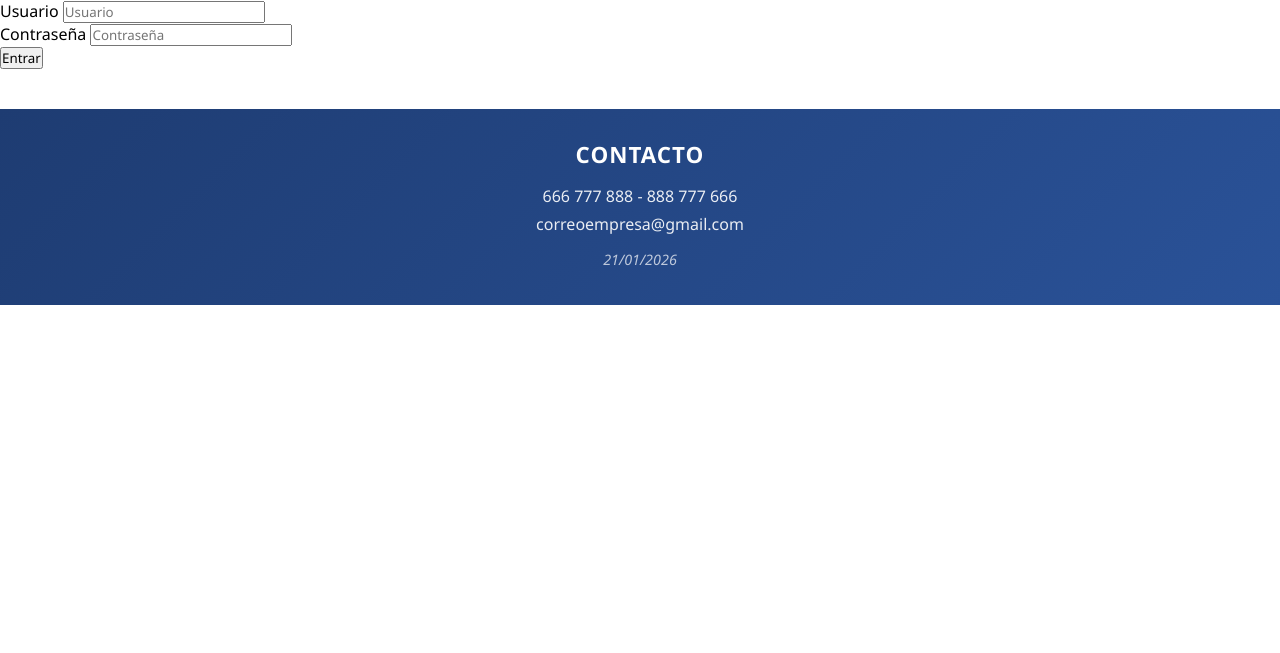
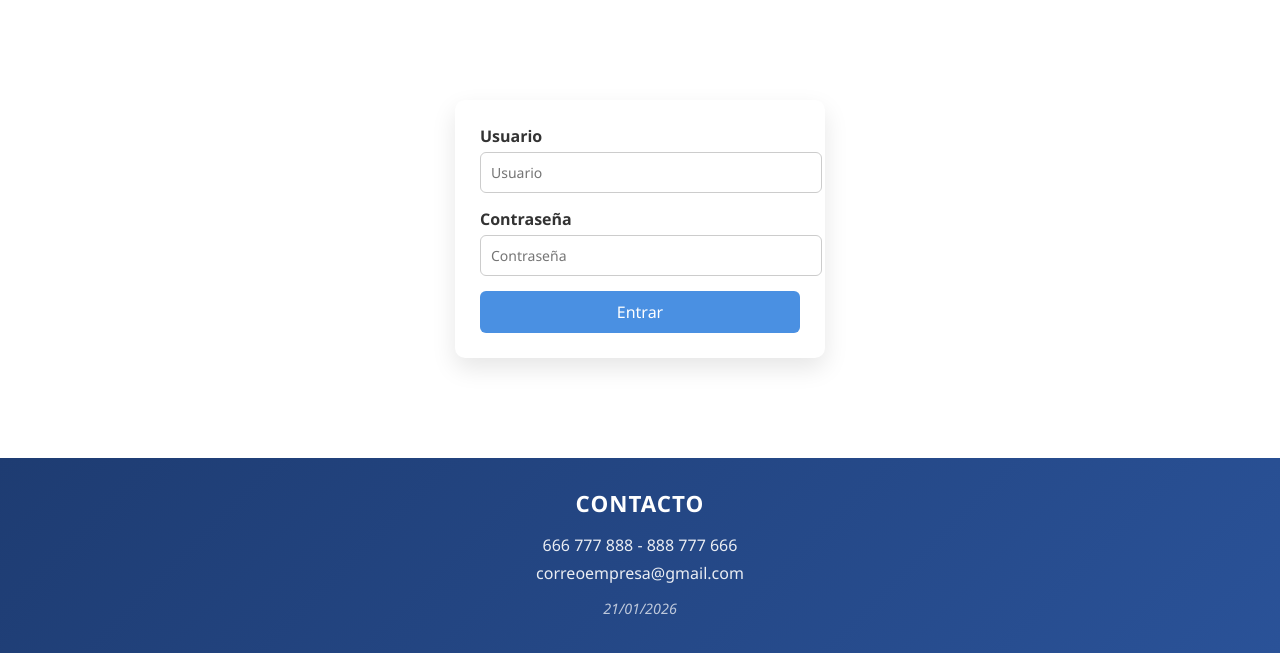
Before and after one commit to RotaruX/Digitalizacion, a PHP site: page / in a window 1280 px wide. Shown: the part 127-780 px from the top of the page. Run offline with PHP 8.4, Linux system fonts and the light colour scheme.

Commit message:
Estilo inicio

```diff
--- a/panel_epis.php
+++ b/panel_epis.php
@@ -2,7 +2,7 @@
 $host = 'localhost';
 $user = 'root';
 $pass = '';
-$dbname = 'control_empresa';
+$dbname = 'controlempresas';
 
 $conn = new mysqli($host, $user, $pass, $dbname);
 if ($conn->connect_error) {
--- a/panel_rrhh.php
+++ b/panel_rrhh.php
@@ -7,7 +7,7 @@ if (!isset($_SESSION['rol']) || $_SESSION['rol'] !== "rrhh") {
     exit();
 }
 
-$conexion = new mysqli("localhost", "root", "", "eiffage");
+$conexion = new mysqli("localhost", "root", "", "controlempresas");
 
 if ($conexion->connect_error) {
     die("Error de conexión: " . $conexion->connect_error);
--- a/static/estilos/style.css
+++ b/static/estilos/stylo.css
@@ -111,3 +111,55 @@ footer p:hover {
     opacity: 1;
     transition: opacity 0.3s ease;
 }
+
+/*estilo al formulario*/
+form {
+    width: 320px;
+    margin: 100px auto;
+    padding: 25px;
+    background: #ffffff;
+    border-radius: 10px;
+    box-shadow: 0 10px 25px rgba(0, 0, 0, 0.1);
+}
+
+/* Etiquetas */
+label {
+    display: block;
+    margin-bottom: 5px;
+    font-weight: bold;
+    color: #333;
+}
+
+/* Inputs */
+input[type="text"],
+input[type="password"] {
+    width: 100%;
+    padding: 10px;
+    margin-bottom: 15px;
+    border: 1px solid #ccc;
+    border-radius: 6px;
+    font-size: 14px;
+}
+
+input[type="text"]:focus,
+input[type="password"]:focus {
+    outline: none;
+    border-color: #4a90e2;
+}
+
+/* Botón */
+input[type="submit"] {
+    width: 100%;
+    padding: 10px;
+    background: #4a90e2;
+    color: #fff;
+    border: none;
+    border-radius: 6px;
+    font-size: 16px;
+    cursor: pointer;
+    transition: background 0.3s ease;
+}
+
+input[type="submit"]:hover {
+    background: #357ab8;
+}
--- a/templates/header.php
+++ b/templates/header.php
@@ -4,7 +4,7 @@
     <meta charset="UTF-8">
     <meta name="viewport" content="width=device-width, initial-scale=1.0">
     <title>Control de EPI</title>
-    <link rel="stylesheet" href="static/estilos/style.css">
+    <link rel="stylesheet" href="static/estilos/stylo.css">
     <link rel="stylesheet" href="static/estilos/panel_trabajador.css">
 </head>
 <body>
--- a/ver_trabajador.php
+++ b/ver_trabajador.php
@@ -13,7 +13,7 @@ if (!isset($_GET['id'])) {
 
 $id = $_GET['id'];
 
-$conexion = new mysqli("localhost", "root", "", "eiffage");
+$conexion = new mysqli("localhost", "root", "", "controlempresas");
 
 $sqlTrab = "SELECT nombre FROM trabajador WHERE id_trabajador = ?";
 $stmt = $conexion->prepare($sqlTrab);
```
